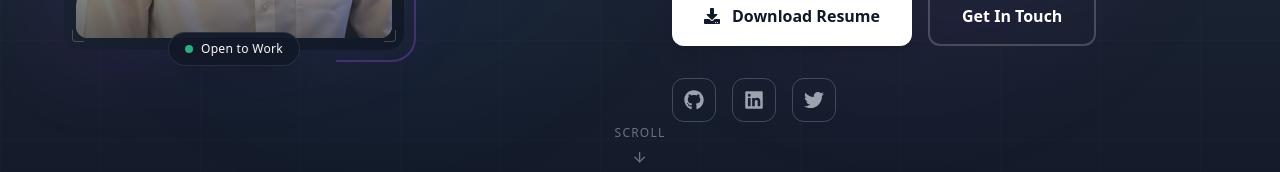
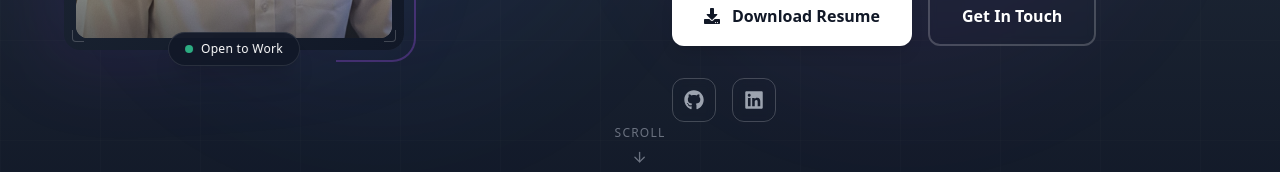
Before and after one commit to DipakTembe/Portfolio-website, a React (Create React App) app: page / in a window 1280 px wide. Shown: the part 560-732 px from the top of the page. Built offline with nearby package versions, Linux system fonts and the light colour scheme.

Commit message:
added linkedink and github link

```diff
--- a/src/pages/Home.js
+++ b/src/pages/Home.js
@@ -26,6 +26,24 @@ const Home = () => {
   const scrollToSection = (ref) => {
     ref.current?.scrollIntoView({ behavior: "smooth" });
   };
+
+  const socialLinks = [
+    {
+      icon: FaGithub,
+      href: "https://github.com/DipakTembe",
+      label: "GitHub"
+    },
+    {
+      icon: FaLinkedin,
+      href: "https://www.linkedin.com/in/dipak-tembe-2303b528a/",
+      label: "LinkedIn"
+    },
+    {
+      icon: FaTwitter,
+      href: "#",
+      label: "Twitter"
+    },
+  ];
 
   return (
     <div>
@@ -89,7 +107,7 @@ const Home = () => {
                       <div className="relative w-full h-full rounded-xl overflow-hidden">
                         <img
                           src="/images/dipak-portfolio.jpeg"
-                          alt="Dipak Tembe"
+                          alt="Dipak Tembe - Full Stack Developer"
                           className="w-full h-full object-cover"
                         />
 
@@ -175,18 +193,17 @@ const Home = () => {
                   </motion.button>
                 </div>
 
-                {/* Social Links - minimal and elegant */}
+                {/* Social Links - updated with proper URLs */}
                 <div className="flex gap-4 justify-center lg:justify-start pt-2">
-                  {[
-                    { icon: FaGithub, href: "#", label: "GitHub" },
-                    { icon: FaLinkedin, href: "#", label: "LinkedIn" },
-                    { icon: FaTwitter, href: "#", label: "Twitter" },
-                  ].map((social, index) => (
+                  {socialLinks
+                    .filter(social => social.href !== "#") // Hide empty links
+                    .map((social, index) => (
                     <motion.a
                       key={index}
                       href={social.href}
                       target="_blank"
                       rel="noopener noreferrer"
+                      aria-label={`Visit my ${social.label} profile`}
                       className="w-11 h-11 flex items-center justify-center border border-white/20 rounded-xl backdrop-blur-sm hover:border-white/40 hover:bg-white/5 transition-all duration-300 group"
                       whileHover={{ y: -3 }}
                       initial={{ opacity: 0, y: 20 }}
```
